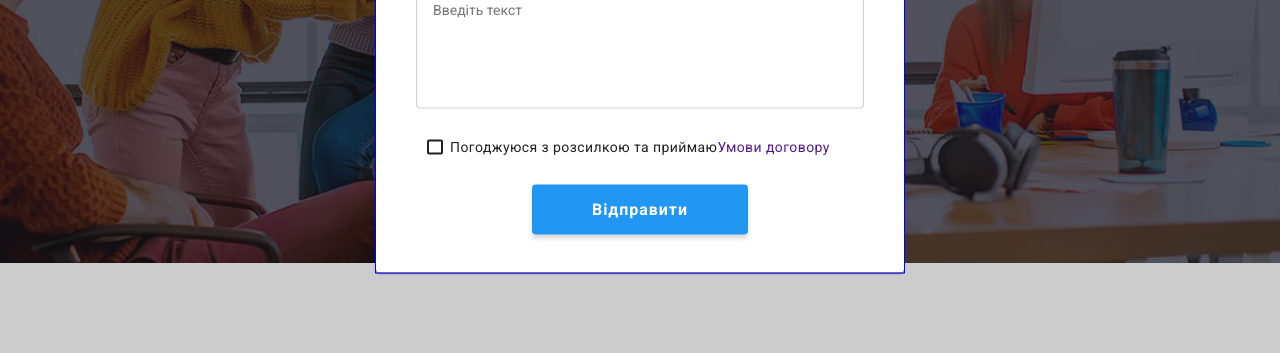
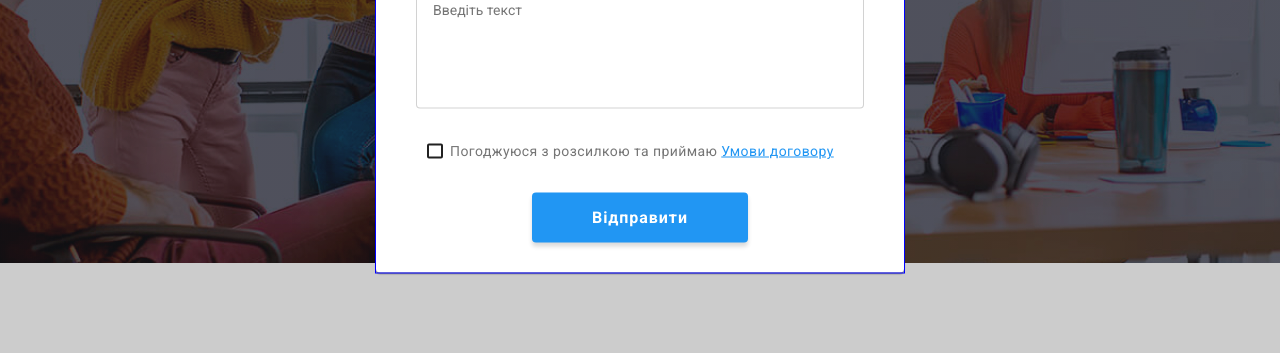
Before and after one commit to DmytroKarpenko88/-goit-markup-hw-06, a plain HTML site: page index.html in a window 1280 px wide. Both pictures are taken after a click on the button "Замовити послугу". Shown: the part 418-771 px from the top of the page. Drawn offline with nearby package versions, Linux system fonts and the light colour scheme.

Commit message:
Update form-link

```diff
--- a/css/style.css
+++ b/css/style.css
@@ -798,6 +798,17 @@ a.current::after {
 .form-field-check {
   display: flex;
   align-items: center;
+
+
+line-height: calc(24/14);
+letter-spacing: 0.03em;
+
+color: var(--additional-text-color);
+}
+
+.form-field-check .form-link{
+  color:var(--btn-color);
+  text-decoration: underline;
 }
 
 .form-field-check input[type='checkbox'] {
--- a/index.html
+++ b/index.html
@@ -112,7 +112,7 @@
                 <svg class="form-check" width="16" height="15">
                   <use href="./images/icons.svg#icon-check"></use>
                 </svg>
-                Погоджуюся з розсилкою та приймаю <a href="">Умови договору</a></label
+                Погоджуюся з розсилкою та приймаю&nbsp <a class="form-link" href="">Умови договору</a></label
               >
 
               <button class="btn" type="submit">Відправити</button>
```
